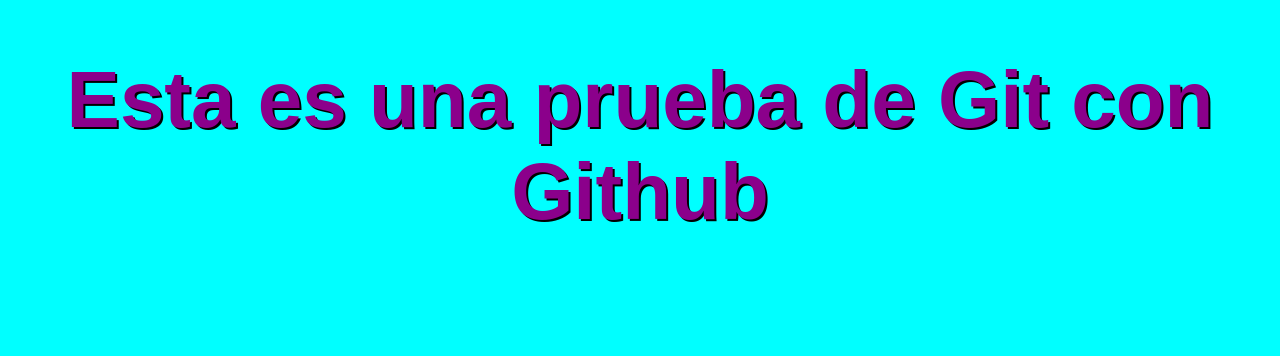
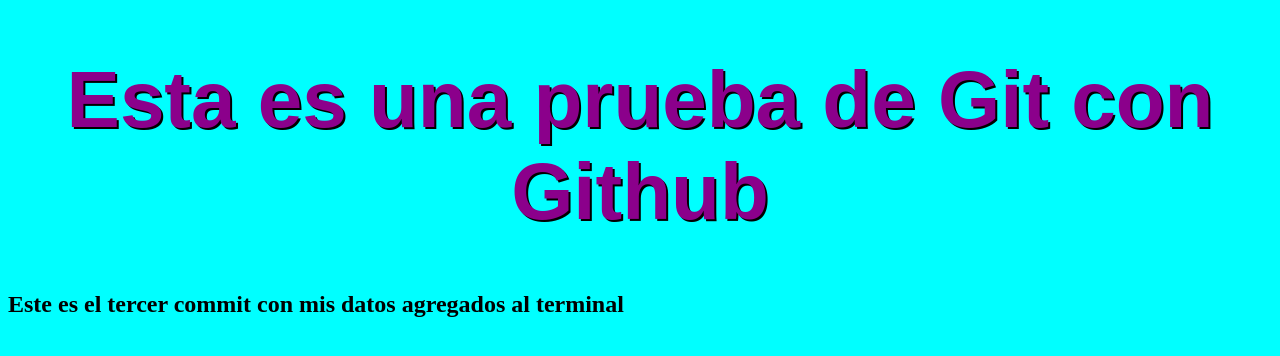
Before and after one commit to marioharo/git_test, a plain HTML site: page index.html in a window 1280 px wide. Drawn offline with Linux system fonts and the light colour scheme.

Commit message:
tercer commit en index con h2

```diff
--- a/index.html
+++ b/index.html
@@ -8,5 +8,6 @@
 </head>
 <body>
     <h1>Esta es una prueba de Git con Github</h1>
+    <h2>Este es el tercer commit con mis datos agregados al terminal</h2>
 </body>
 </html>
```
